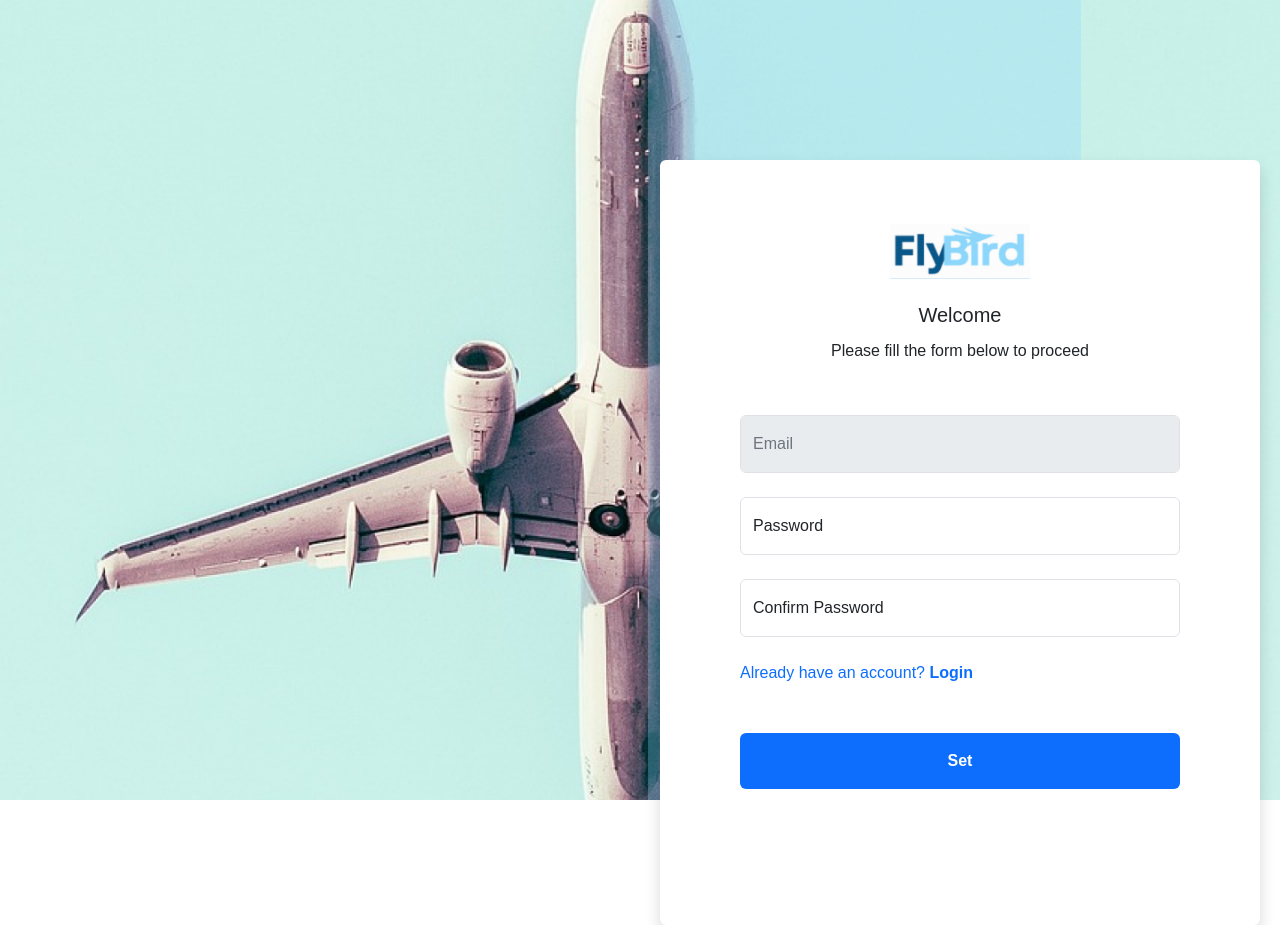
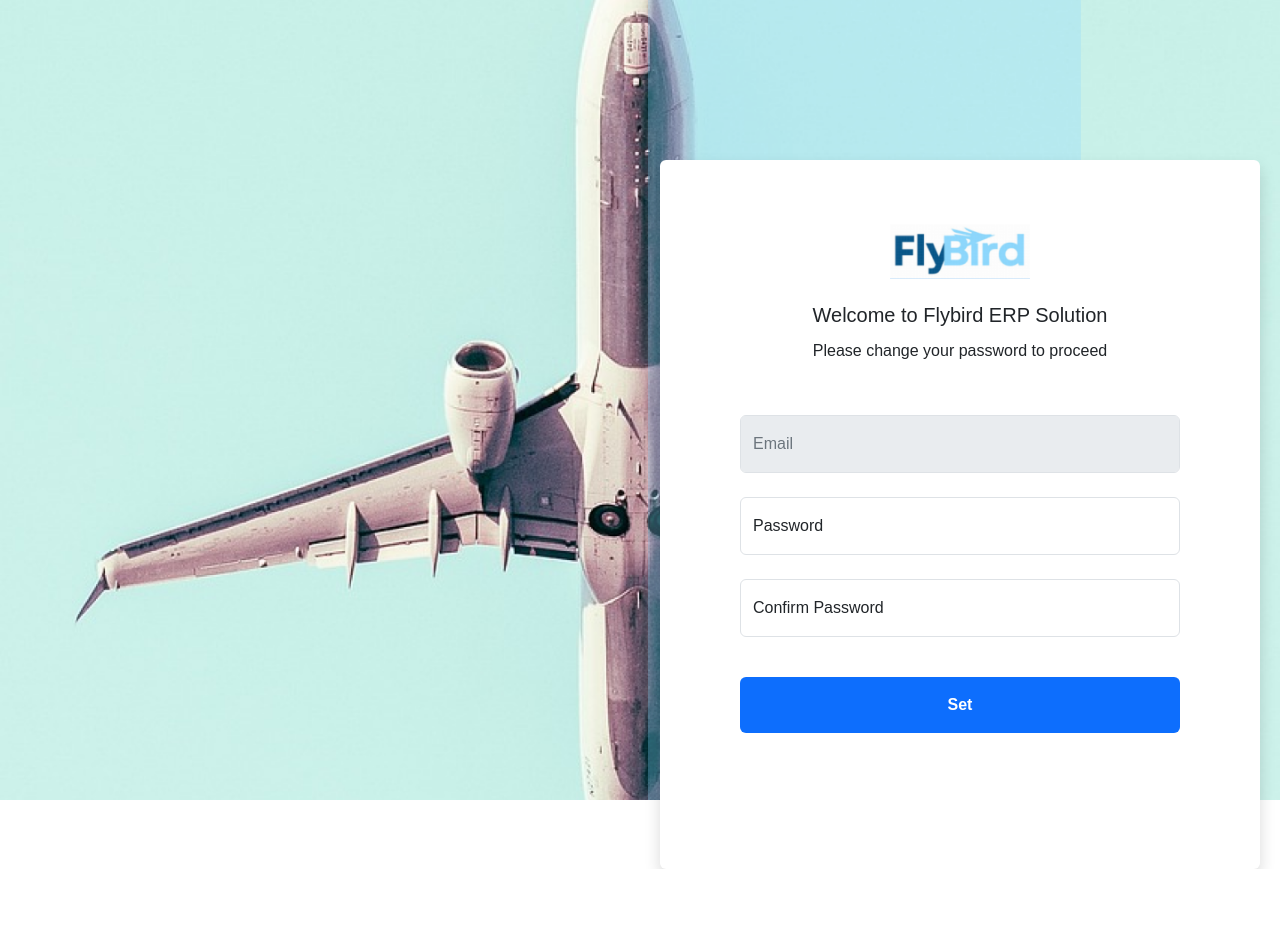
Before and after one commit to theahmadm3/charter-ops, a React (Vite) app: page /first-time-login in a window 1280 px wide. After the commit the page ends 869 px from the top, so only its background shows below. Built offline with nearby package versions, Linux system fonts and the light colour scheme; a web font is replaced by a local one.

Commit message:
update text for first time login and reset password

```diff
--- a/src/pages/auth/first-time-login.jsx
+++ b/src/pages/auth/first-time-login.jsx
@@ -43,8 +43,10 @@ const FirstTimeLogin = () => {
                 <Card.Body>
                   <div className="text-center">
                     <Image src={logo} width={140} />
-                    <h5 className="mt-4">Welcome</h5>
-                    <p>Please fill the form below to proceed</p>
+                    <h5 className="mt-4">Welcome to Flybird ERP Solution</h5>
+                    {/* <h5 className="mt-4">Welcome</h5> */}
+                    {/* <p>Please fill the form below to proceed</p> */}
+                    <p>Please change your password to proceed</p>
                   </div>
                   <div className="mt-5 px-3">
                     <Formik
@@ -166,12 +168,12 @@ const FirstTimeLogin = () => {
                             </FloatingLabel>
                           </Form.Group>
 
-                          <div className="my-4">
+                          {/* <div className="my-4">
                             <Link to="/" className="">
                               Already have an account?{" "}
                               <span className=" fw-bold">Login</span>
                             </Link>
-                          </div>
+                          </div> */}
                           <div className="d-grid gap-2 mb-5">
                             <Button
                               type="submit"
--- a/src/pages/auth/reset-password.jsx
+++ b/src/pages/auth/reset-password.jsx
@@ -34,8 +34,8 @@ const ResetPassword = () => {
                 <Card.Body>
                   <div className="text-center my-4">
                     <Image src={logo} width={140} />
-                    <h5 className="mt-4">Welcome</h5>
-                    <p>Please fill the form below to proceed</p>
+                    <h5 className="mt-4">Welcome to Flybird ERP Solution</h5>
+                    <p>Please fill the form below to reset your password</p>
                   </div>
                   <div className="mt-5 px-3">
                     <Formik
```
